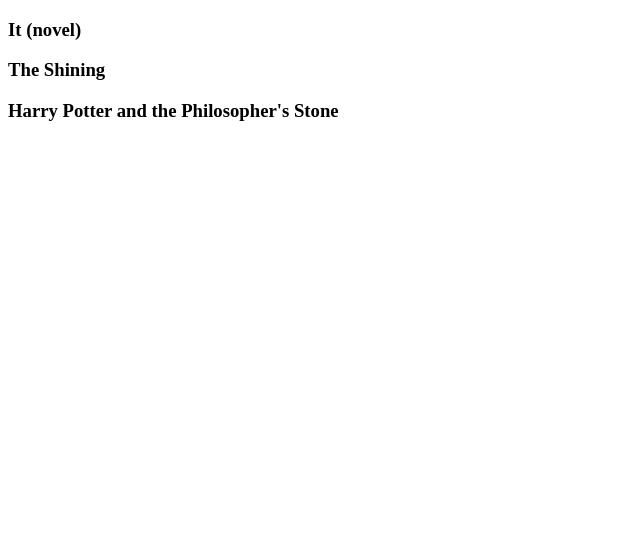
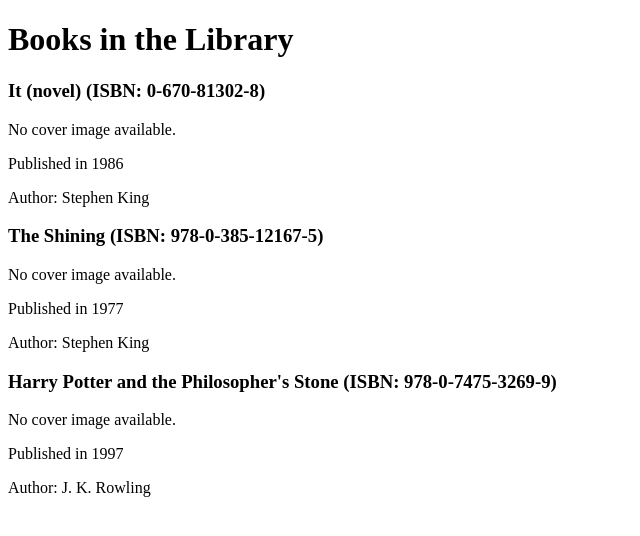
Before and after one commit to kayeffemm/BookAlchemy, a Flask app: template templates/home.html in a window 1280 px wide. Shown: the top 536 px of the page, without its empty margins (0-640 px from the left). Run offline with Flask 3, Linux system fonts and the light colour scheme; the template is opened without the code that fills it: values that come from a table or form of the project are taken from there, others are empty.

Commit message:
Add flask route for Home and adjust home.html

```diff
--- a/app.py
+++ b/app.py
@@ -1,8 +1,8 @@
 from flask import Flask, render_template, request
 from flask_sqlalchemy import SQLAlchemy
 from data_models import db, Author, Book
-import os
 from datetime import datetime
+import os, requests
 
 directory_library = os.path.abspath(os.path.dirname(__file__))
 app = Flask(__name__)
@@ -79,5 +79,26 @@
     return render_template('add_book.html', message=None, authors=authors)
 
 
+@app.route('/')
+def home():
+    """
+    Fetches all books from the database, queries Open Library API to get cover images
+    for each book, and renders the home page with books and their covers.
+    """
+    books = Book.query.all()  # Fetch all books from the Book table
+    for book in books:
+        # Query the Open Library API to get the cover image using the ISBN
+        clean_isbn = ''.join([char for char in book.isbn if char.isdigit()])
+        response = requests.get(f'https://covers.openlibrary.org/b/isbn/{clean_isbn}-L.jpg')
+
+        if response.status_code == 200:
+            book.cover_image_url = response.url  # Set the URL if the image is found
+        else:
+            book.cover_image_url = None  # If no image is found, set to None
+
+    return render_template('home.html', books=books)
+
+
+
 """with app.app_context():
     db.create_all()"""
--- a/requirements.txt
+++ b/requirements.txt
@@ -1 +1,2 @@
 flask
+requests
--- a/templates/home.html
+++ b/templates/home.html
@@ -7,10 +7,23 @@
   </head>
   <body>
 
-    {% for book in books %}
-    <div> <h3>{{ book.title }}</h3>
-    </div>
-    {% endfor %}
+    <h1>Books in the Library</h1>
+    {% if books %}
+      {% for book in books %}
+        <div>
+          <h3>{{ book.title }} (ISBN: {{ book.isbn }})</h3>
+          {% if book.cover_image_url %}
+            <img src="{{ book.cover_image_url }}" alt="Cover image for {{ book.title }}" width="100">
+          {% else %}
+            <p>No cover image available.</p>
+          {% endif %}
+          <p>Published in {{ book.publication_year }}</p>
+          <p>Author: {{ book.author.name }}</p>
+        </div>
+      {% endfor %}
+    {% else %}
+      <p>No books found in the library.</p>
+    {% endif %}
 
   </body>
 </html>
```
Also changed, not shown: data/library.sqlite.
